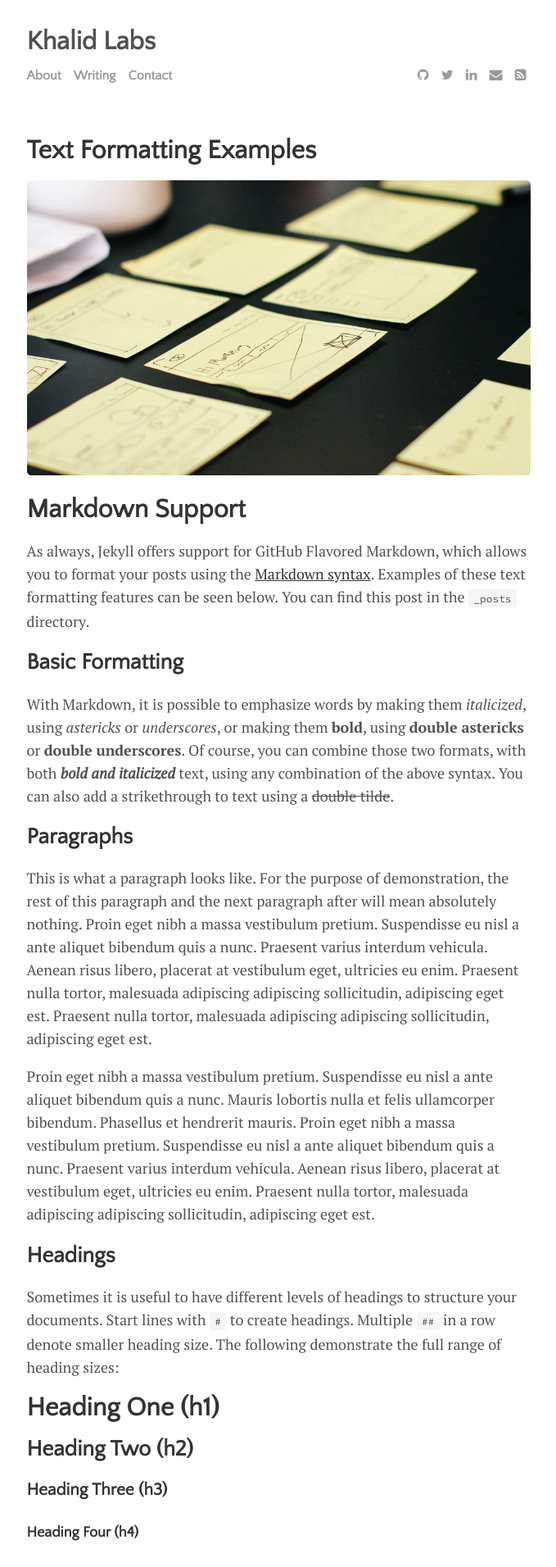
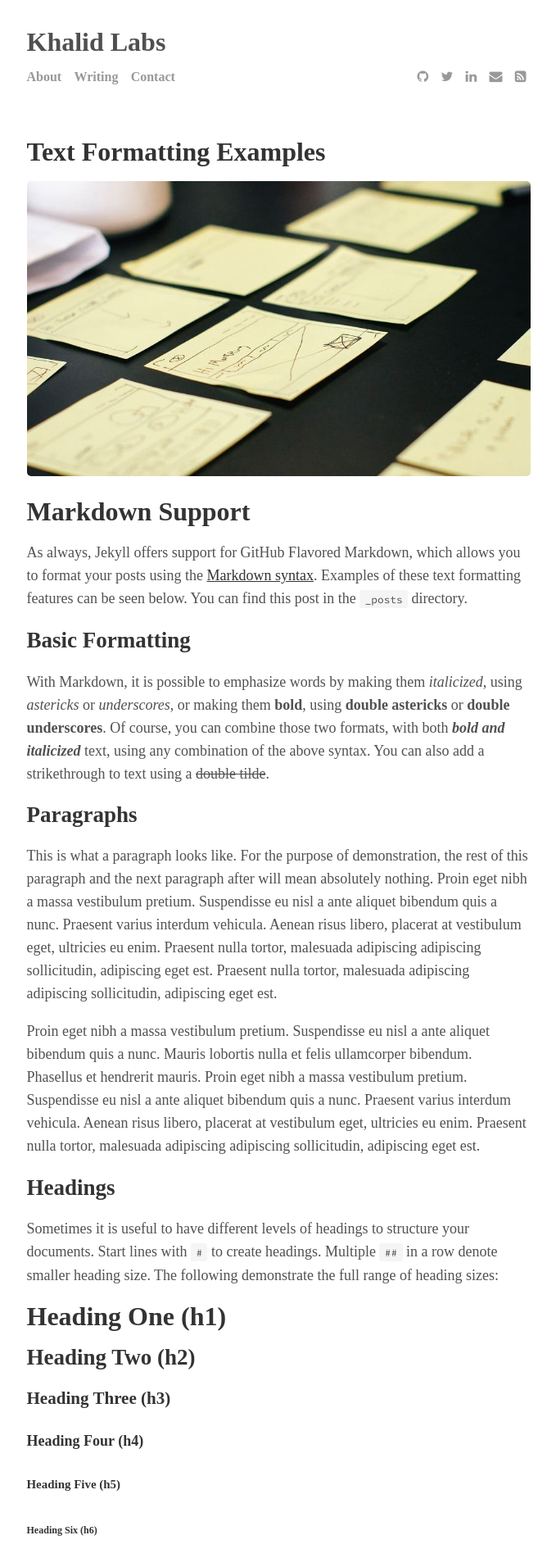
Before and after one commit to khalidlabs/khalidlabs.github.io, a Jekyll site: the page built from _posts/2014-01-01-text-formatting-examples.md, in a window 1280 px wide. Shown: the top 1912 px of the page at 82% size, without its empty margins (300-979 px from the left). Built offline with Jekyll 4.4.1, drawn with Linux system fonts in a browser that asks for light colours; formulas are drawn with MathJax 3; comment, search, counter and statistics services are not loaded.

Commit message:
Update main.css

```diff
--- a/assets/css/main.css
+++ b/assets/css/main.css
@@ -18,7 +18,7 @@
 */
 
 body {
-  font-family: "PT Serif", Georgia, "Times New Roman", serif;
+  font-family: "Times New Roman", Times, serif;
   font-size: 18px;
   color: #515151;
   line-height: 1.75rem;
@@ -43,7 +43,7 @@ h1 a {
 }
 
 h1, h2, h3, h4, h5, h6 {
-  font-family: "Quattrocento Sans", sans-serif;
+  font-family: "Times New Roman", Times, serif;
   color: #333;
 }
 
```
